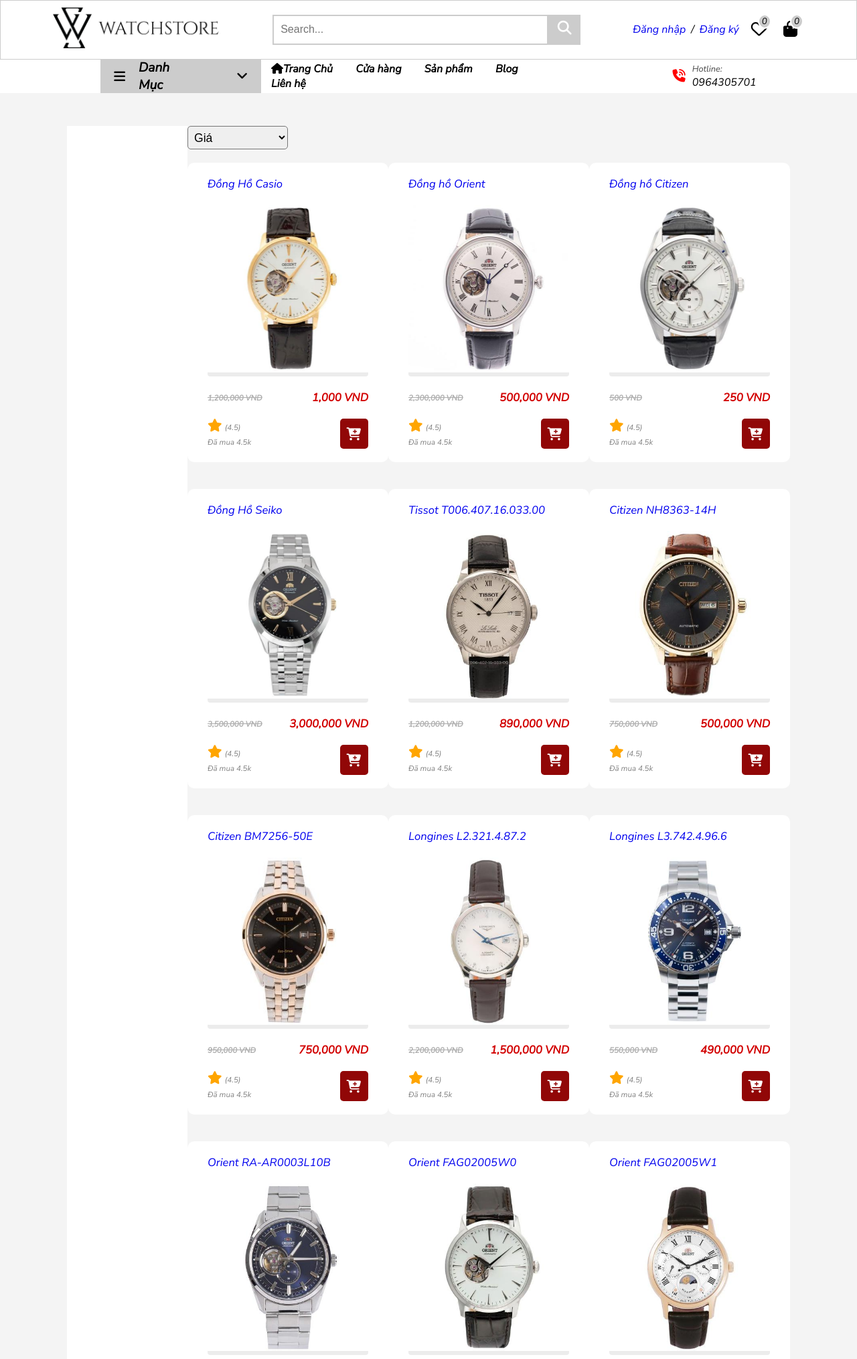
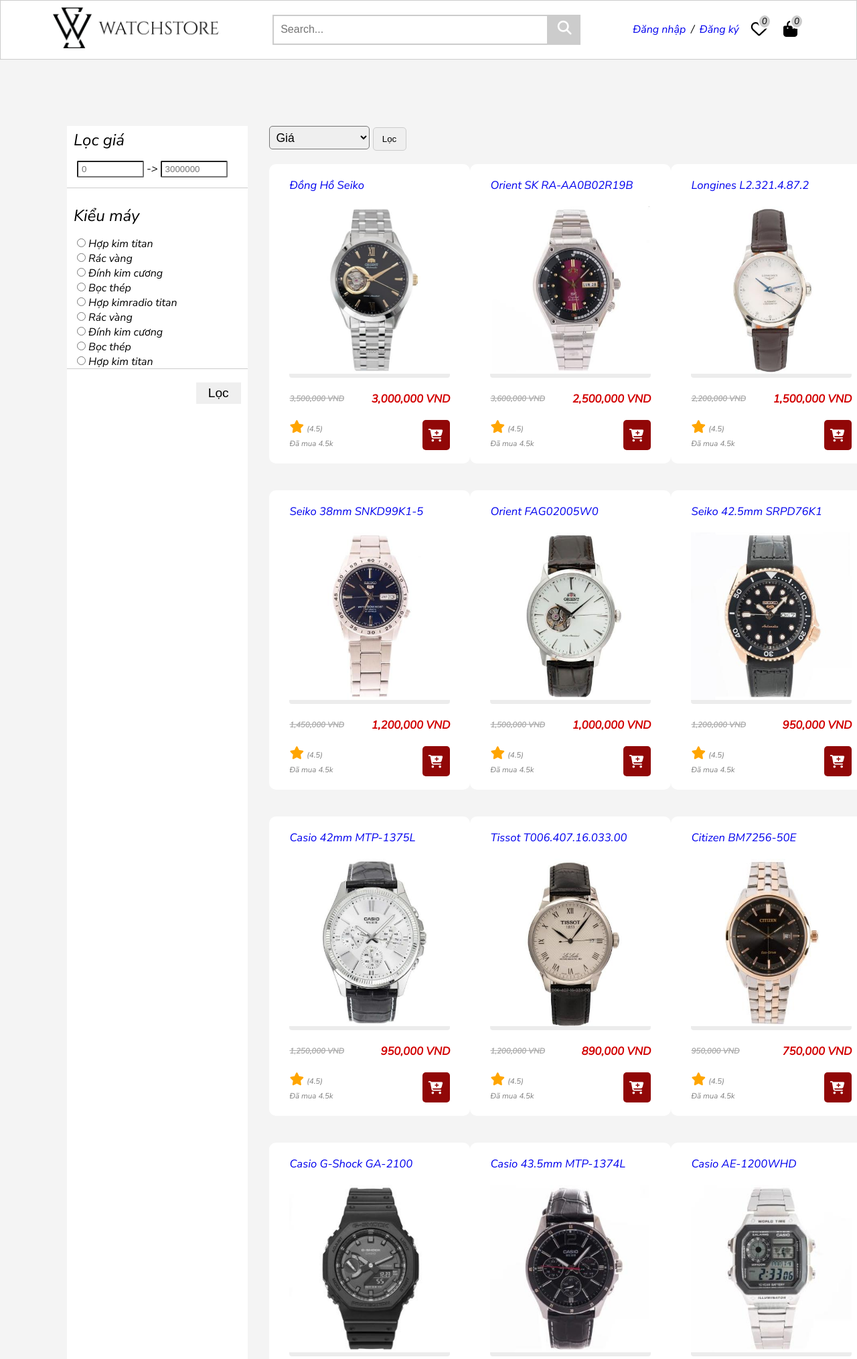
Before and after one commit to 02-PRO1014-WD18313/Nhom10_BookingVePhim_CinemaSeat, a PHP site: page /index.php?act=listsp in a window 1280 px wide. Shown: the top 2029 px of the page at 67% size. Run offline with PHP 8.4, Linux system fonts and the light colour scheme; data comes from the database, SQL or seed files in the repository; data that the repository does not hold is empty.

Commit message:
code lốt layout sanpham 22/11(11:11)

```diff
--- a/css/css.css
+++ b/css/css.css
@@ -63,7 +63,7 @@ header .top .input input {
 header .top .input form {
   height: 100%;
 }
-header .top .input input:focus {
+body input:focus {
   border: 1px solid rgb(141, 228, 255);
   outline: none;
   box-shadow: rgba(3, 102, 214, 0.3) 0px 0px 0px 3px;
@@ -281,23 +281,61 @@ main {
   max-width: 100%;
   padding: 50px 100px;
 }
-.box-product {
+.box-productt {
   display: flex;
   justify-content: space-between;
 }
-.box-product .filter{
+.box-productt .filter h4 {
+  padding: 5px 10px 0 10px;
+  font-size: 1.5rem;
+  font-weight: 500;
+}
+.box-productt .filter .filter-price {
+  border-bottom: 1px solid #ccc;
+  padding: 15px;
+  margin-bottom: 20px;
+}
+
+.box-productt .filter .filter-price input[type="number"] {
+  width: 100px;
+  height: 25px;
+  border-radius: 2px;
+  padding-left: 5px;
+}
+.box-productt .filter .filter-price input[type="text"] {
+  width: 50%;
+  outline: none;
+  border: 1px solid #ccc;
+  height: 25px;
+  padding-left: 5px;
+}
+.box-productt .filter {
   width: 25%;
   background: #fff;
 }
-.box-product .listsp{
-  width: 73%;
+.box-productt .filter button {
+  width: 25%;
+  border: none;
+  font-size: 1.2rem;
+  float: right;
+  margin-right: 10px;
+  padding: 5px;
 }
-.box-product .box-sp select{
+.box-productt .box-sp {
+  width: 72%;
+}
+.box-productt .box-sp select {
   width: 150px;
   height: 35px;
   padding-left: 5px;
   font-size: 1.1rem;
   border-radius: 5px;
+}
+.box-productt .box-sp form button {
+  height: 35px;
+  width: 50px;
+  border-radius: 5px;
+  border: 1px solid #ccc;
 }
 main .title {
   display: flex;
@@ -321,7 +359,7 @@ main .block {
   display: grid;
   grid-template-columns: auto auto auto auto;
 }
-main .listsp{
+.box-productt .listsp {
   grid-template-columns: auto auto auto;
 }
 main .block .item {
@@ -401,7 +439,7 @@ aside .right-now button {
   border-radius: 2px;
   transition: 0.3s ease-out;
 }
-aside .right-now button:hover {
+body button:hover {
   background: rgb(224, 99, 26);
   border: 1px solid rgb(255, 255, 255);
   cursor: pointer;
@@ -960,3 +998,17 @@ footer .box-footer p:hover {
   list-style: none;
   margin-left: 18px;
 }
+
+#scrollDownBtn {
+  display: none;
+  /* Ẩn nút khi trang tải lên */
+  position: fixed;
+  bottom: 20px;
+  right: 20px;
+  padding: 10px;
+  background-color: #007bff;
+  color: #fff;
+  border: none;
+  border-radius: 5px;
+  cursor: pointer;
+}
--- a/index.php
+++ b/index.php
@@ -23,17 +23,32 @@ if (isset($_GET['act']) && $_GET['act'] != '') {
             break;
         case 'listsp':
             if (isset($_POST['btn']) && $_POST['btn']) {
+                if (isset($_POST['key']) && $_POST['key'] != '') {
                     $key = $_POST['key'];
+                    $_SESSION['key'] = $key;
                 } else {
                     $key = '';
                 }
-
                 if (isset($_GET['iddm']) && $_GET['iddm'] > 0) {
                     $iddm = $_GET['iddm'];
                 } else {
                     $iddm = 0;
                 }
-            $listsp_dm = listsp_dm($key, $iddm);
+                if (isset($_POST['filter_p']) && $_POST['filter_p'] != '') {
+                    $filter_p = $_POST['filter_p'];
+                    $iddm = $iddm;
+                    if (isset($_SESSION['key']) && $_SESSION['key'] != '') {
+                        $key = $_SESSION['key'];
+                    }
+                } else {
+                    $filter_p  = '';
+                }
+            } else {
+                $key = $filter_p = '';
+                $iddm = $_GET['iddm'];
+                unset($_SESSION['key']);
+            }
+            $listsp_dm = listsp_dm($key, $iddm, $filter_p);
             include_once 'view/listsp.php';
             break;
     }
--- a/model/sanpham.php
+++ b/model/sanpham.php
@@ -10,7 +10,7 @@ function loadAll_sanpham($key = "", $idsp = 0)
     }
     return pdo_query($sql);
 }
-function listsp_dm($key = "", $iddm = 0)
+function listsp_dm($key = "", $iddm = 0, $filter_p = "")
 {
     $sql = "SELECT * FROM sanpham";
     if ($key != "") {
@@ -18,6 +18,11 @@ function listsp_dm($key = "", $iddm = 0)
     }
     if ($iddm > 0) {
         $sql .= " WHERE iddm = $iddm";
+    }
+    if($filter_p == "Tăng dần"){
+        $sql .= " ORDER BY gia_new ASC";
+    }else{
+        $sql .= " ORDER BY gia_new DESC";
     }
     return pdo_query($sql);
 }
--- a/view/footer.php
+++ b/view/footer.php
@@ -1,3 +1,4 @@
+<button id="scrollDownBtn" onclick="scrollToTop()">Scroll to Top</button>
 <footer>
   <div class="footer">
     <div class="box-footer">
@@ -24,25 +25,11 @@
     <div class="box-footer">
       <p><img width="100" src="image/logo01.png" alt="" /></p>
       <p>
-              <a href=""
-                ><i class="fa-brands fa-facebook-f" aria-hidden="true"></i></a
-              ><a href=""
-                ><i class="fa-brands fa-youtube" aria-hidden="true"></i
-              ></a>
-              <a href=""
-                ><i class="fa-brands fa-twitter" aria-hidden="true"></i
-              ></a>
+        <a href=""><i class="fa-brands fa-facebook-f" aria-hidden="true"></i></a><a href=""><i class="fa-brands fa-youtube" aria-hidden="true"></i></a>
+        <a href=""><i class="fa-brands fa-twitter" aria-hidden="true"></i></a>
       </p>
       <p>
-              <iframe
-                src="https://www.google.com/maps/embed?pb=!1m18!1m12!1m3!1d3723.8353521256154!2d105.72923707500071!3d21.03927298741787!2m3!1f0!2f0!3f0!3m2!1i1024!2i768!4f13.1!3m3!1m2!1s0x31345550b525aa03%3A0x3fdefc40f69a023a!2zQ2FvIMSR4bqzbmcgRlBUIFBo4buRIFRy4buLbmggVsSDbiBCw7QgLCBQaMaw4budbmcgUGjGsMahbmcgQ2FuaCAsIHF14bqtbiBU4burIExpw6pt!5e0!3m2!1svi!2s!4v1700224833094!5m2!1svi!2s"
-                width="400"
-                height="250"
-                style="border: 0"
-                allowfullscreen=""
-                loading="lazy"
-                referrerpolicy="no-referrer-when-downgrade"
-              ></iframe>
+        <iframe src="https://www.google.com/maps/embed?pb=!1m18!1m12!1m3!1d3723.8353521256154!2d105.72923707500071!3d21.03927298741787!2m3!1f0!2f0!3f0!3m2!1i1024!2i768!4f13.1!3m3!1m2!1s0x31345550b525aa03%3A0x3fdefc40f69a023a!2zQ2FvIMSR4bqzbmcgRlBUIFBo4buRIFRy4buLbmggVsSDbiBCw7QgLCBQaMaw4budbmcgUGjGsMahbmcgQ2FuaCAsIHF14bqtbiBU4burIExpw6pt!5e0!3m2!1svi!2s!4v1700224833094!5m2!1svi!2s" width="400" height="250" style="border: 0" allowfullscreen="" loading="lazy" referrerpolicy="no-referrer-when-downgrade"></iframe>
       </p>
     </div>
   </div>
@@ -54,17 +41,49 @@
 </footer>
 </div>
 </body>
+<script src="main.js"></script>
 <script src="https://cdn.jsdelivr.net/npm/bootstrap@5.3.2/dist/js/bootstrap.bundle.min.js" integrity="sha384-C6RzsynM9kWDrMNeT87bh95OGNyZPhcTNXj1NW7RuBCsyN/o0jlpcV8Qyq46cDfL" crossorigin="anonymous"></script>
 <script>
+  window.onscroll = function() {
+    showScrollButton();
+    toggleBottom();
+};
+
+function showScrollButton() {
+    var scrollBtn = document.getElementById('scrollDownBtn');
+
+    // Hiển thị nút khi cuộn xuống nửa trang
+    if (document.body.scrollTop > window.innerHeight / 2 || document.documentElement.scrollTop > window.innerHeight / 2) {
+        scrollBtn.style.display = 'block';
+    } else {
+        scrollBtn.style.display = 'none';
+    }
+}
+
+function scrollToTop() {
+    window.scrollTo({
+        top: 0,
+        behavior: 'smooth'
+    });
+}
+
 function toggleSubMenu(element) {
-          // Tìm thẻ ul (menu con) trong phần tử cha (div.danhmuc)
     var submenu = element.querySelector(".submenu");
-
-          // Toggle class "active" để ẩn/hiện menu con
     submenu.classList.toggle("active");
-
-          // Toggle class cho mũi tên chỉ xuống
     element.classList.toggle("active");
 }
+
+var prevScrollpos = window.pageYOffset;
+function toggleBottom() {
+    var currentScrollPos = window.pageYOffset;
+    if (prevScrollpos > currentScrollPos) {
+        document.querySelector(".bottom").style.display = "flex";
+    } else {
+        document.querySelector(".bottom").style.display = "none";
+    }
+    prevScrollpos = currentScrollPos;
+};
+
 </script>
+
 </html>
--- a/view/header.php
+++ b/view/header.php
@@ -15,7 +15,8 @@
         <header>
             <div class="top">
                 <div class="logo">
-                    <img width="250" src="image/logg 1.png" alt="" />
+                    <a href="index.php"><img width="250" src="image/logg 1.png" alt="" /></a>
+
                 </div>
                 <div class="input">
                     <form action="?act=listsp" method="post">
@@ -86,3 +87,15 @@
                 </div>
             </div>
         </header>
+        <!-- <script>
+            var prevScrollpos = window.pageYOffset;
+            window.onscroll = function() {
+                var currentScrollPos = window.pageYOffset;
+                if (prevScrollpos > currentScrollPos) {
+                    document.querySelector(".bottom").style.display = "flex";
+                } else {
+                    document.querySelector(".bottom").style.display = "none";
+                }
+                prevScrollpos = currentScrollPos;
+            };
+        </script> -->
--- a/view/listsp.php
+++ b/view/listsp.php
@@ -1,15 +1,36 @@
-<main class="box-product">
+<main class="box-productt">
     <div class="filter">
+        <form action="" method="post">
+            <h4>Lọc giá</h4>
+            <div class="filter-price">
+                <input type="number" placeholder="0" name="min"> -> <input type="number" placeholder="3000000" name="max">
+            </div>
+            <h4>Kiểu máy</h4>
+            <div style="overflow: auto; height: 213px;" class="filter-price">
+                <input name="a" type="radio"> Hợp kim titan <br>
+                <input name="a" type="radio"> Rác vàng <br>
+                <input name="a" type="radio"> Đính kim cương <br>
+                <input name="a" type="radio"> Bọc thép <br>
+                <input name="a" type="radio"> Hợp kimradio titan <br>
+                <input name="a" type="radio"> Rác vàng <br>
+                <input name="a" type="radio"> Đính kim cương <br>
+                <input name="a" type="radio"> Bọc thép <br>
+                <input name="a" type="radio"> Hợp kim titan <br>
+                <input name="a" type="radio"> Rác vàng <br>
+                <input name="a" type="radio"> Đính kim cương <br>
+                <input name="a" type="radio"> Bọc thép <br>
+            </div>
+            <button name="btn" value="btn">Lọc</button>
+        </form>
     </div>
     <div class="box-sp">
-        <form action="?act=listsp" method="post">
-            <select name="filter_price" id="filter_price" onchange="redirectToPage()">
+        <form action="" method="post">
+            <select name="filter_p" id="filter_price">
                 <option hidden value="">Giá</option>
-                <option value="300-500">300 - 500</option>
-                <option value="500-1tr">500 - 1tr</option>
-                <option value="1tr-3tr">1tr - 3tr</option>
-                <option value="3tr-5tr">3tr - 5tr</option>
+                <option value="Giảm dần">Giảm dần</option>
+                <option value="Tăng dần">Tăng dần</option>
             </select>
+            <button name="btn" value="btn">Lọc</button>
         </form>
         <div class="block mt listsp">
             <?php
@@ -41,9 +62,9 @@
         </div>
     </div>
 </main>
-<script>
+<!-- <script>
     function redirectToPage() {
     // Chuyển hướng đến trang chủ
     window.location.href = "?act=listsp";
   }
-</script>
+</script> -->
```
Lines whose indentation alone changed are shown as unchanged.
